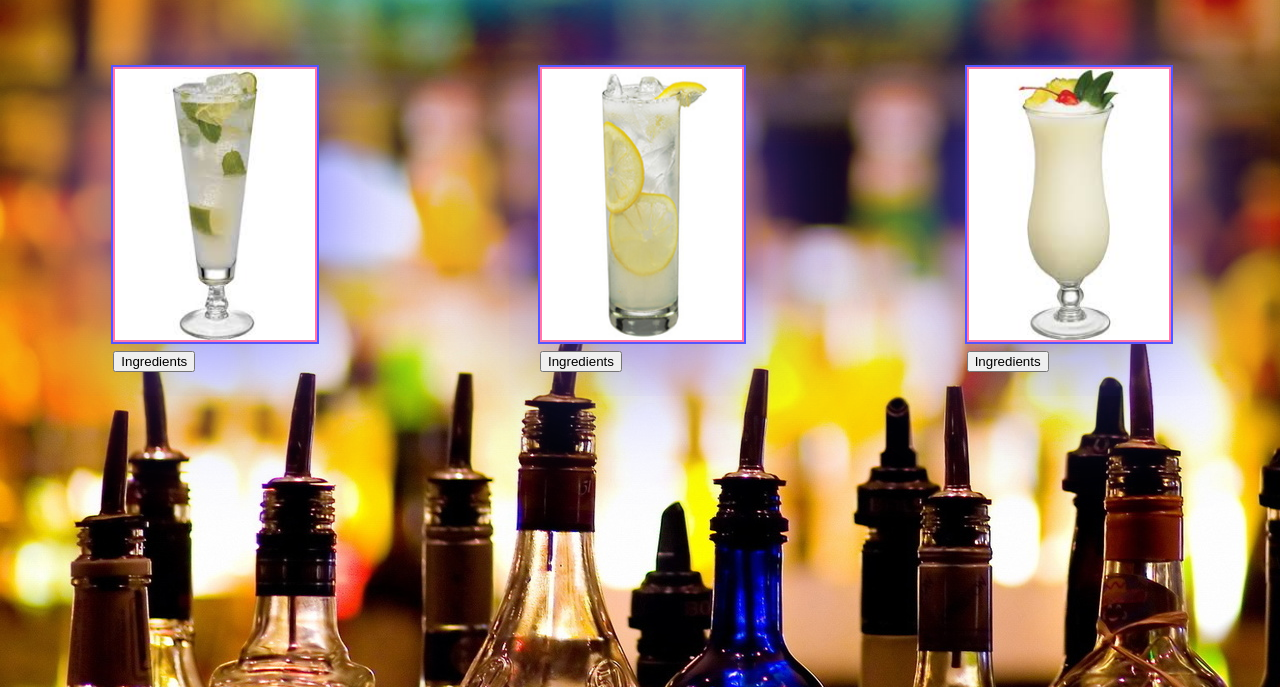
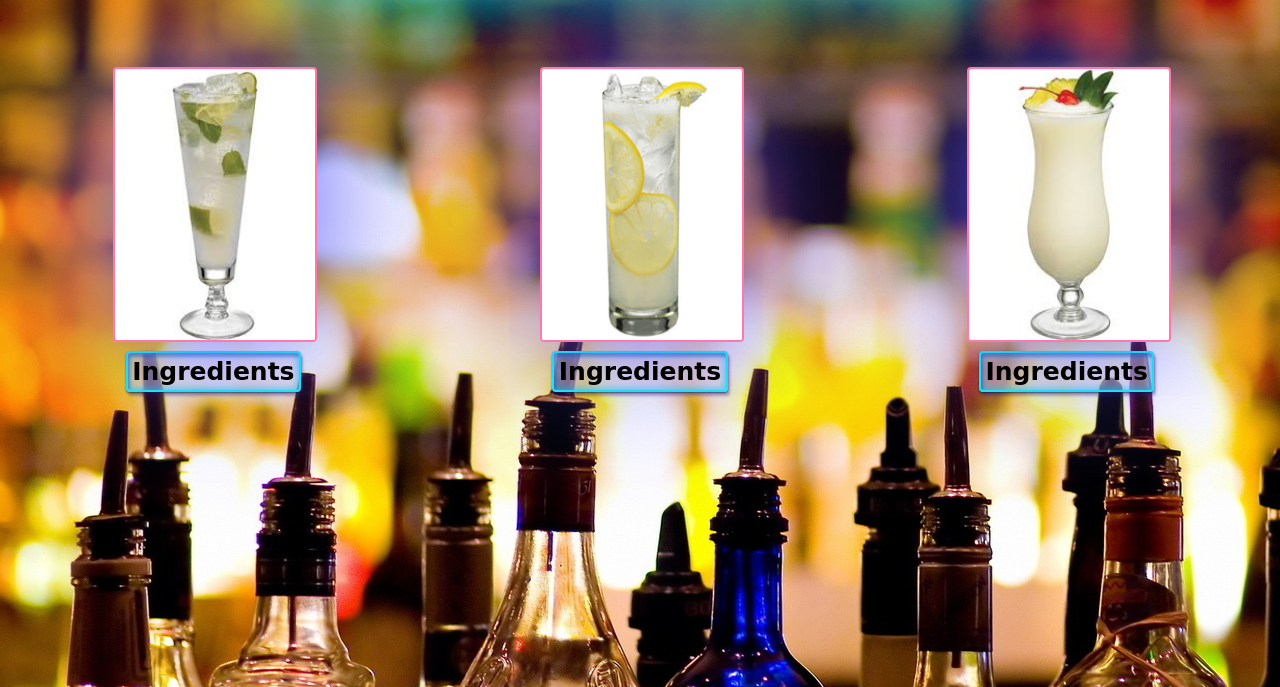
Before and after one commit to LouiseReid/Cocktails, a website: page index.html in a window 1280 px wide. Shown: the part 113-800 px from the top of the page. Drawn offline with nearby package versions, Linux system fonts and the light colour scheme; a web font is replaced by a local one.

Commit message:
button styling

```diff
--- a/public/style.css
+++ b/public/style.css
@@ -43,7 +43,7 @@ header {
 .cocktail-image {
   width: 100%;
   border: solid 2px #ff78ac;
-  outline: solid 2px #55f;
+  border-radius: 4px;
   padding-bottom: 2px;
   box-shadow: 0 0 150px #55f;
   padding-bottom: 0;
@@ -52,5 +52,22 @@ header {
 
 .cocktail-image:hover {
   box-shadow: 0 0 150px #cc55ff;
+}
 
+button {
+  display: block;
+  margin: auto;
+  padding: 4px 4.5px;
+  font-family: 'Nixie One', cursive;
+  font-weight: bolder;
+  font-size: 25px;
+  color: #000000;
+  border: 2px solid #11fff5;
+  border-radius: 4px;
+  background-color: rgba(234, 224, 224, 0.51);
+  box-shadow:
+    0 1px 2px rgba(0,0,0, 0.6),
+    2px 4px 3px rgba(3,0,120, 0.3),
+    inset 2px 4px 3px rgba(3,0,128, 0.3),
+    inset 0 0 7px 2px rgba(0,208,255, 0.6);
 }
```
